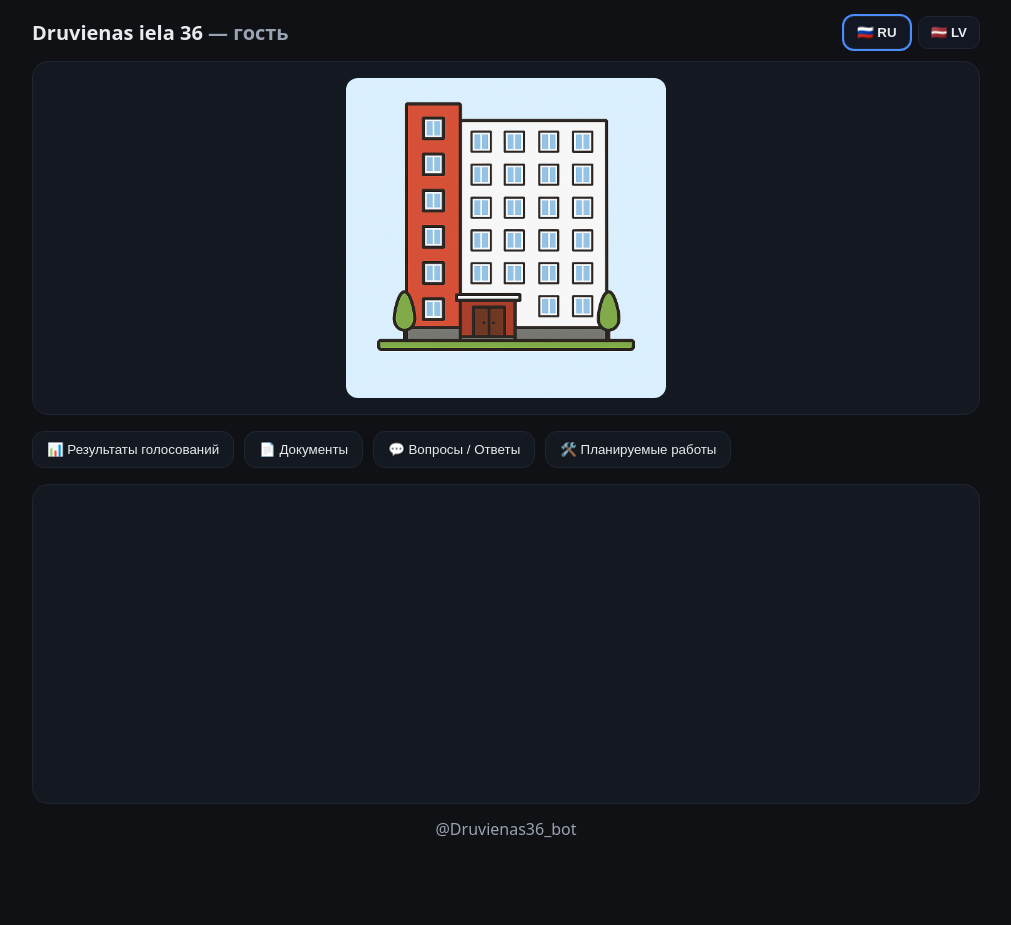
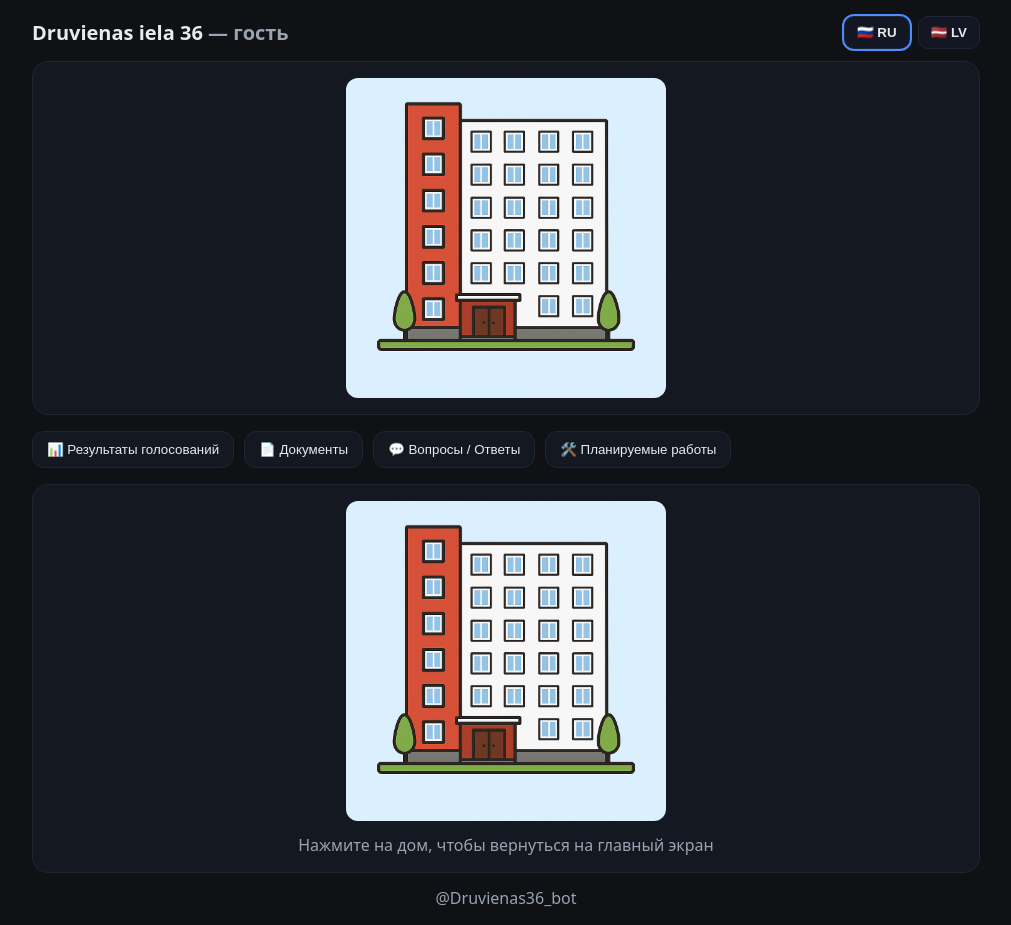
Before and after one commit to embracethevoid-today/druvienas36-webapp, a plain HTML site: page index.html in a window 1280 px wide. Shown: the whole page, without its empty margins (134-1145 px from the left). Before the commit the page ends 856 px from the top, so only its background shows below. Drawn offline with Linux system fonts and the light colour scheme.

Commit message:
Update index.html

```diff
--- a/index.html
+++ b/index.html
@@ -39,8 +39,15 @@
       <button data-page="qa"      class="menu-item">💬 <span data-t="menu_qa">Вопросы / Ответы</span></button>
       <button data-page="works"   class="menu-item">🛠️ <span data-t="menu_works">Планируемые работы</span></button>
     </nav>
+<!-- Домашняя карточка с логотипом -->
+<section id="home" class="view" style="display:block;text-align:center;">
+  <img id="homeImg" src="./house.png?v=20251027" alt="Дом" style="max-width:320px;width:60%;height:auto;border-radius:12px;">
+  <div class="muted" style="margin-top:8px">Нажмите на дом, чтобы вернуться на главный экран</div>
+</section>
 
-    <main id="view" class="view"></main>
+<!-- Контейнер для контента разделов -->
+<main id="view" class="view" style="display:none;"></main>
+
 
     <footer class="foot muted">@Druvienas36_bot</footer>
   </div>
```
